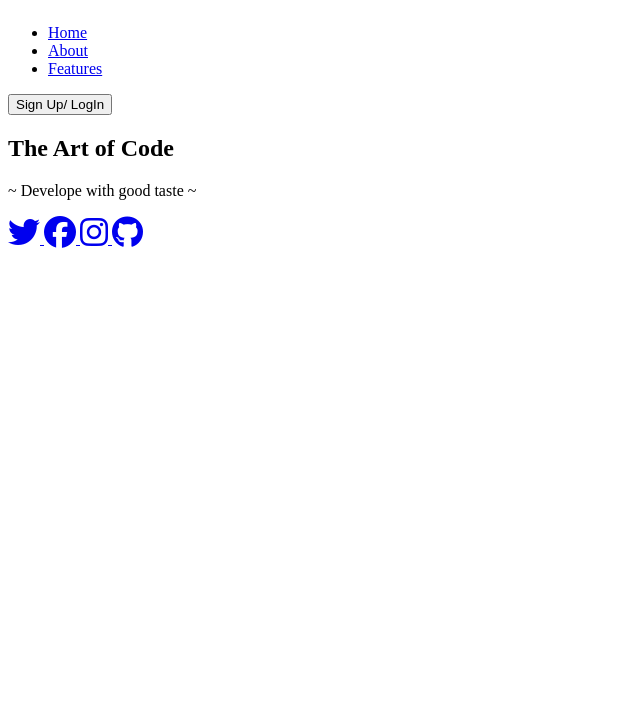
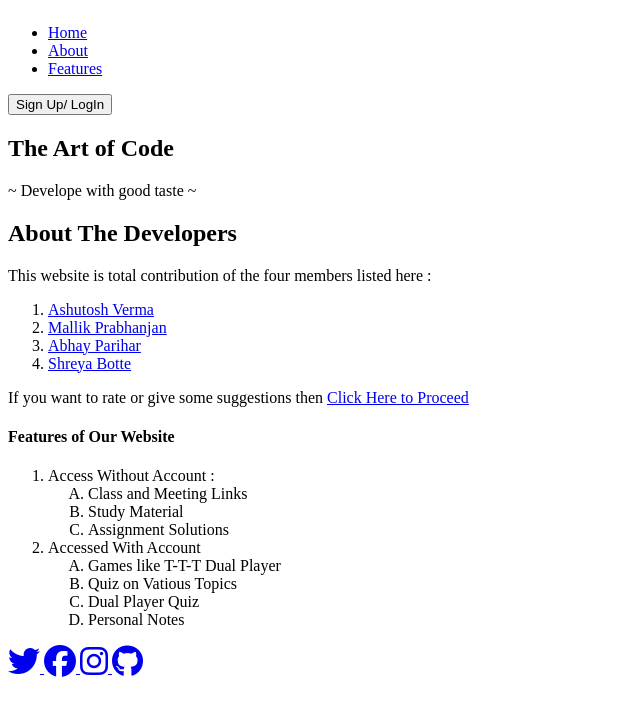
Before and after one commit to vemulapandu/WebDFirstProject, a plain HTML site: page homepage.html in a window 1280 px wide. Shown: the whole page, without its empty margins (0-640 px from the left). Drawn offline with Linux system fonts and the light colour scheme.

Commit message:
Updated HomePage

```diff
--- a/homepage.html
+++ b/homepage.html
@@ -22,6 +22,39 @@
 			<h1> The Art of Code </h1>
 			<p> ~ Develope with good taste ~ </p>
 		</section>
+		<section class="aboutus">
+			<a name="#about">
+				<h2> About The Developers </h2>
+				<p> This website is total contribution of the four members listed here :</p>
+				<ol>
+					<li><a href="ashutosh.html">Ashutosh Verma</a></li>
+					<li><a href="mallik.html">Mallik Prabhanjan</a></li>
+					<li><a href="abhay.html">Abhay Parihar</a></li>
+					<li><a href="shreya.html">Shreya Botte</a></li>
+				</ol>
+				<p>If you want to rate or give some suggestions then <a href="#google_form_link">Click Here to Proceed</a>
+			</a>
+		</section>
+		<section class="features">
+			<h4> Features of Our Website </h4>
+			<ol type="1">
+				<li> Access Without Account :
+					<ol type="A">
+						<li>Class and Meeting Links</li>
+						<li>Study Material</li>
+						<li>Assignment Solutions</li>
+					</ol>
+				</li>
+				<li> Accessed With Account
+					<ol type="A">
+						<li>Games like T-T-T Dual Player</li>
+						<li>Quiz on Vatious Topics</li>
+						<li>Dual Player Quiz</li>
+						<li>Personal Notes</li>
+					</ol>
+				</li>
+			</ol>
+		</section>
 		<section class="iconsection">
 			<div class="icons">
                 <a href="#!">
@@ -33,7 +66,7 @@
                 <a href="#!">
                     <i class="fab fa-instagram fa-2x"></i>
                 </a>
-                <a href="#!">
+                <a href="https://github.com/TheArtOfCodesDev">
                     <i class="fab fa-github fa-2x"></i>
                 </a>
             </div>
```
